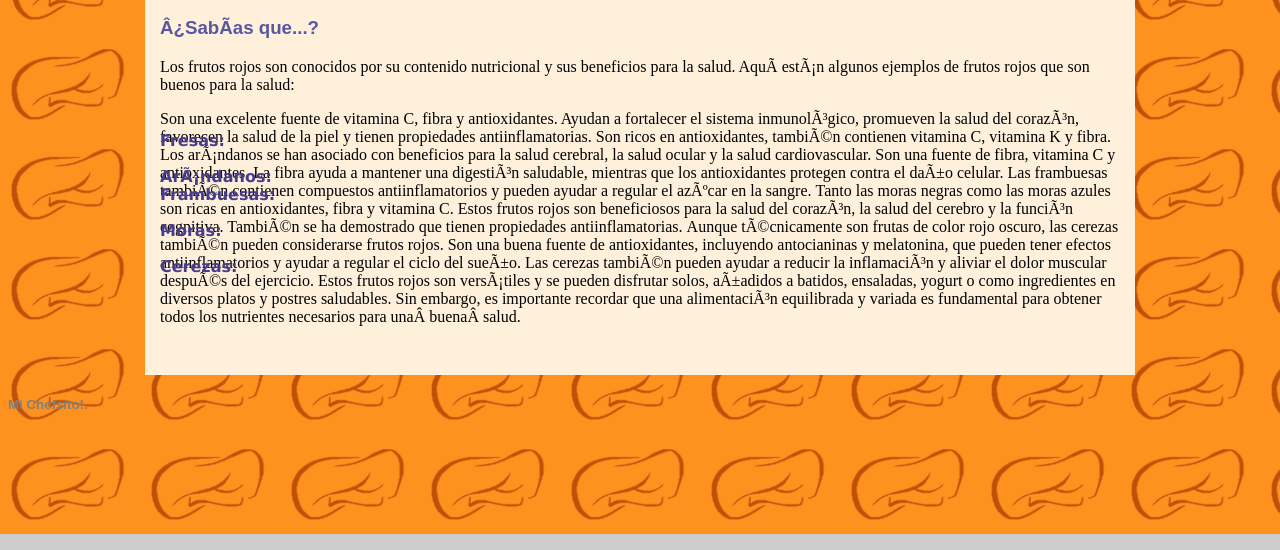
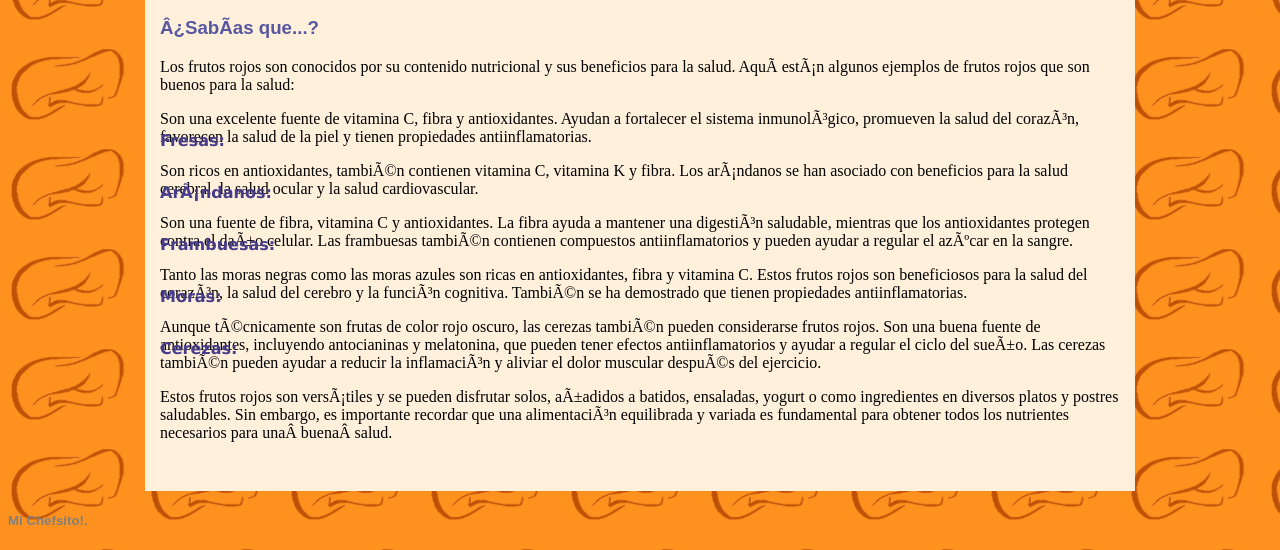
Before and after one commit to David3gzzTmz/Proyecto_Parcial_DI, a plain HTML site: page news2.html in a window 1280 px wide. Shown: the part 266-816 px from the top of the page. Drawn offline with Linux system fonts and the light colour scheme.

Commit message:
Update news2.html

```diff
--- a/news2.html
+++ b/news2.html
@@ -23,32 +23,33 @@
 
     <h2>Frutos Rojos. Sus deliciosos beneficios</h2>
 <h3> ¿Sabías que...?</h3>
-<p class="clear">
 
+<p>
 Los frutos rojos son conocidos por su contenido nutricional y sus beneficios para la salud. Aquí están algunos ejemplos de frutos rojos que son buenos para la salud:
-
+</p>
 <h4 class="clear">Fresas: </h4>
+    <p>
  Son una excelente fuente de vitamina C, fibra y antioxidantes. Ayudan a fortalecer el sistema inmunológico, promueven la salud del corazón, favorecen la salud de la piel y tienen propiedades antiinflamatorias.
-
+</p>
 
 <h4 class="clear">Arándanos:</h4>
-
+    <p>
   Son ricos en antioxidantes, también contienen vitamina C, vitamina K y fibra. Los arándanos se han asociado con beneficios para la salud cerebral, la salud ocular y la salud cardiovascular.
-
+</p>
 
 <h4 class="clear">Frambuesas: </h4>
+  <p>
+ Son una fuente de fibra, vitamina C y antioxidantes. La fibra ayuda a mantener una digestión saludable, mientras que los antioxidantes protegen contra el daño celular. Las frambuesas también contienen compuestos antiinflamatorios y pueden ayudar a regular el azúcar en la sangre.
+<p>
+<h4 class="clear">Moras:</h4>
+<p>
+  Tanto las moras negras como las moras azules son ricas en antioxidantes, fibra y vitamina C. Estos frutos rojos son beneficiosos para la salud del corazón, la salud del cerebro y la función cognitiva. También se ha demostrado que tienen propiedades antiinflamatorias.
+</p>
+<h4>Cerezas:</h4>
 
- Son una fuente de fibra, vitamina C y antioxidantes. La fibra ayuda a mantener una digestión saludable, mientras que los antioxidantes protegen contra el daño celular. Las frambuesas también contienen compuestos antiinflamatorios y pueden ayudar a regular el azúcar en la sangre.
-
-
-<h4 class="clear">Moras:</h4>
-
-  Tanto las moras negras como las moras azules son ricas en antioxidantes, fibra y vitamina C. Estos frutos rojos son beneficiosos para la salud del corazón, la salud del cerebro y la función cognitiva. También se ha demostrado que tienen propiedades antiinflamatorias.
-
-<h4 class="clear">Cerezas:</h4>
-
-  Aunque técnicamente son frutas de color rojo oscuro, las cerezas también pueden considerarse frutos rojos. Son una buena fuente de antioxidantes, incluyendo antocianinas y melatonina, que pueden tener efectos antiinflamatorios y ayudar a regular el ciclo del sueño. Las cerezas también pueden ayudar a reducir la inflamación y aliviar el dolor muscular después del ejercicio.
-
+ <p> Aunque técnicamente son frutas de color rojo oscuro, las cerezas también pueden considerarse frutos rojos. Son una buena fuente de antioxidantes, incluyendo antocianinas y melatonina, que pueden tener efectos antiinflamatorios y ayudar a regular el ciclo del sueño. Las cerezas también pueden ayudar a reducir la inflamación y aliviar el dolor muscular después del ejercicio.
+</p>
+  <p>
 Estos frutos rojos son versátiles y se pueden disfrutar solos, añadidos a batidos, ensaladas, yogurt o como ingredientes en diversos platos y postres saludables. Sin embargo, es importante recordar que una alimentación equilibrada y variada es fundamental para obtener todos los nutrientes necesarios para una buena salud.
 </p>
 <br>
```
